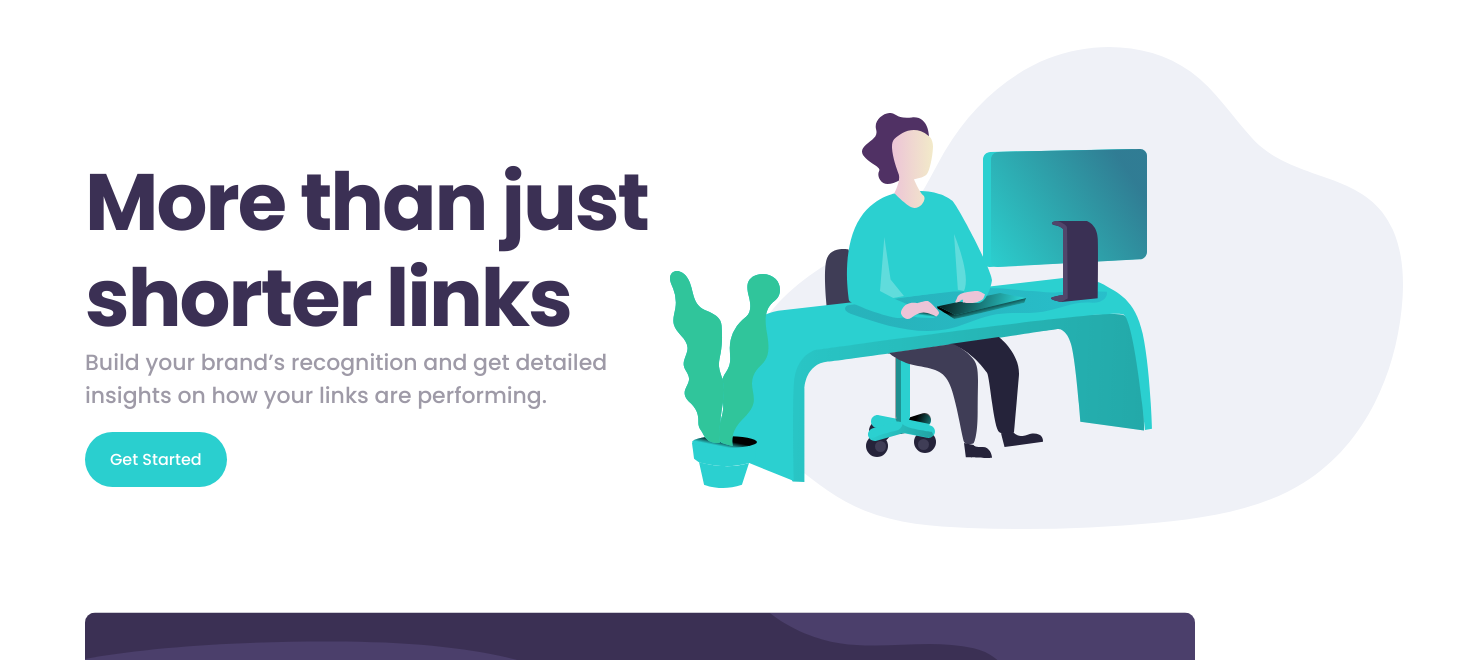
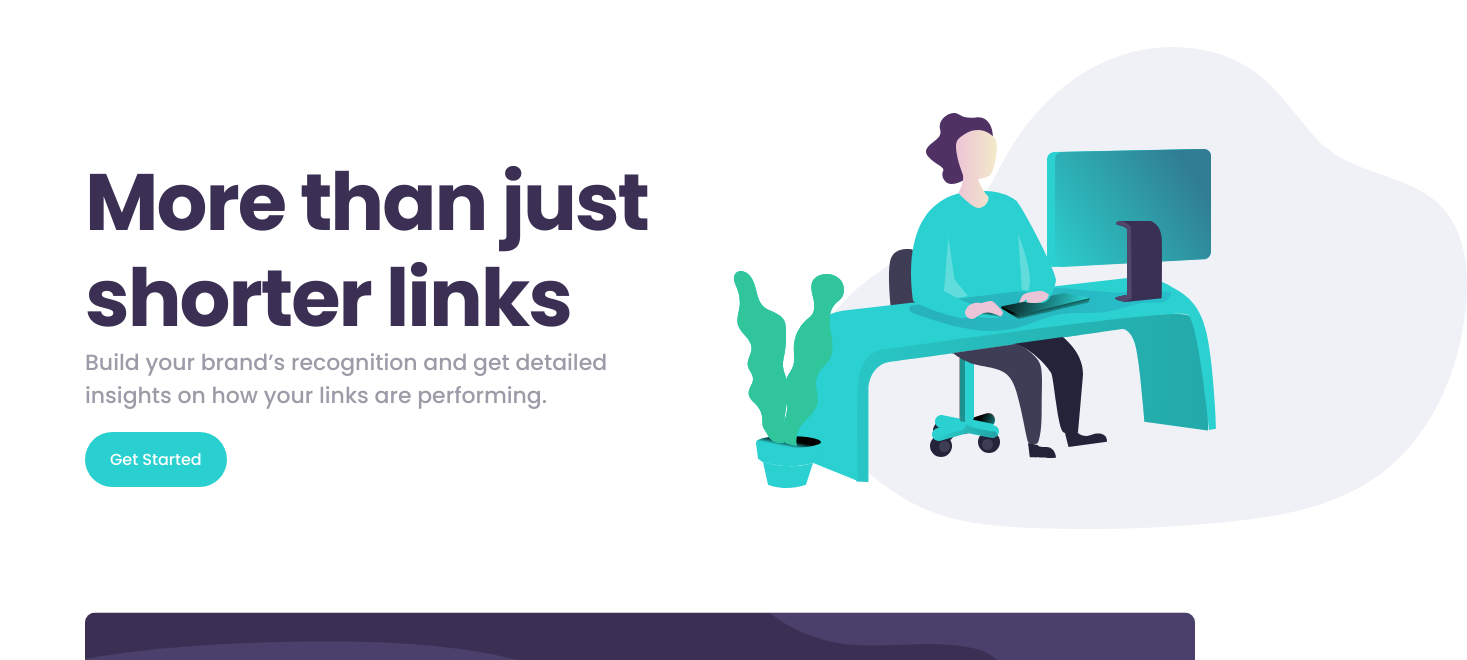
Before and after one commit to Darknessflowers/URL-Shortener, a website: page index.html in a window 1280 px wide. Shown: the part 106-766 px from the top of the page, 1467 px wide, since content can reach past the window. Drawn offline with nearby package versions, Linux system fonts and the light colour scheme.

Commit message:
Update style.css

```diff
--- a/style.css
+++ b/style.css
@@ -73,7 +73,7 @@ header,
   position: absolute;
   right: -30px;
   top: 0;
-  max-width: 50%;
+  max-width: 45%;
 }
 
 .left-half p {
```
